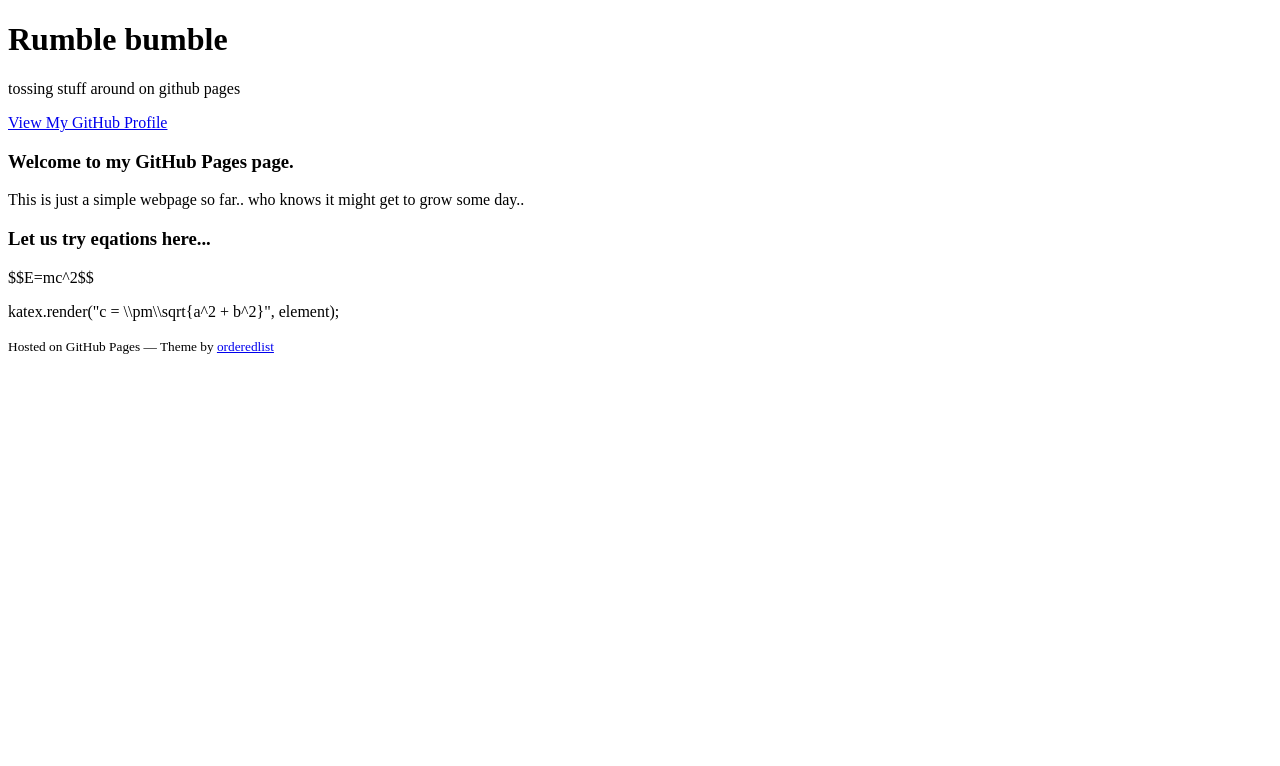
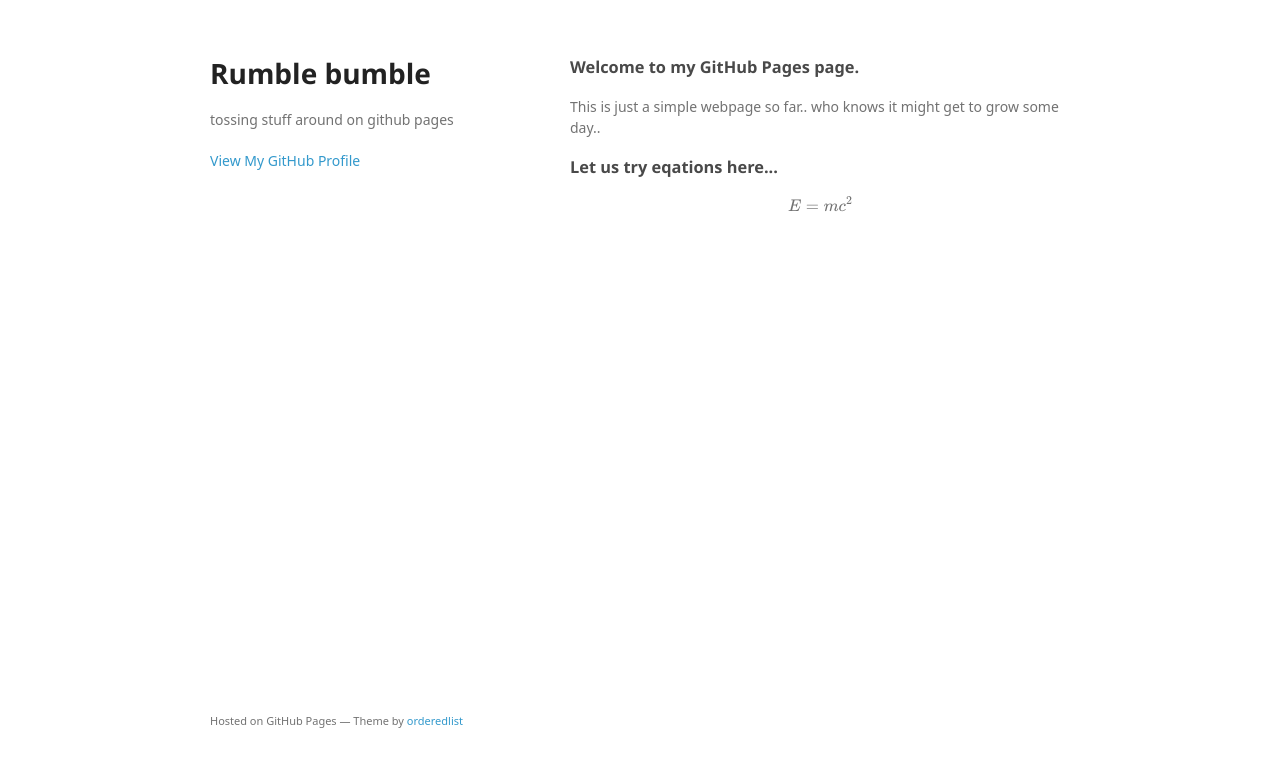
Before and after one commit to oroszl/oroszl.github.io, a plain HTML site: page index.html in a window 1280 px wide. Drawn offline with nearby package versions, Linux system fonts and the light colour scheme; some packages are replaced by stand-ins of ours; a web font is replaced by a local one.

Commit message:
Update index.html

```diff
--- a/index.html
+++ b/index.html
@@ -4,22 +4,15 @@
     <meta charset="utf-8">
     <meta http-equiv="X-UA-Compatible" content="chrome=1">
     <title>Rumble bumble  by oroszl</title>
-    <!--
     <link rel="stylesheet" href="stylesheets/styles.css">
     <link rel="stylesheet" href="stylesheets/github-light.css">
-    -->
-    <link rel="stylesheet" href="https://cdnjs.cloudflare.com/ajax/libs/KaTeX/0.7.1/katex.min.css" integrity="sha384-wITovz90syo1dJWVh32uuETPVEtGigN07tkttEqPv+uR2SE/mbQcG7ATL28aI9H0" crossorigin="anonymous">
-    <script src="https://cdnjs.cloudflare.com/ajax/libs/KaTeX/0.7.1/katex.min.js" integrity="sha384-/y1Nn9+QQAipbNQWU65krzJralCnuOasHncUFXGkdwntGeSvQicrYkiUBwsgUqc1" crossorigin="anonymous"></script>
-
     <meta name="viewport" content="width=device-width">
     <!--[if lt IE 9]>
     <script src="//html5shiv.googlecode.com/svn/trunk/html5.js"></script>
     <![endif]-->
-<!--
     <script type="text/javascript" async
     src="https://cdn.mathjax.org/mathjax/latest/MathJax.js?config=TeX-MML-AM_CHTML">
     </script>
--->
   </head>
   <body>
     <div class="wrapper">
@@ -41,7 +34,7 @@
 <a id="let-us-try-eqations-here" class="anchor" href="#let-us-try-eqations-here" aria-hidden="true"><span aria-hidden="true" class="octicon octicon-link"></span></a>Let us try eqations here...</h3>
 
 <p>$$E=mc^2$$</p>
-        <div>katex.render("c = \\pm\\sqrt{a^2 + b^2}", element);</div>
+
 
       </section>
       <footer>
```
